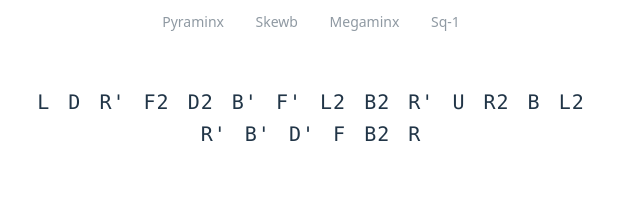
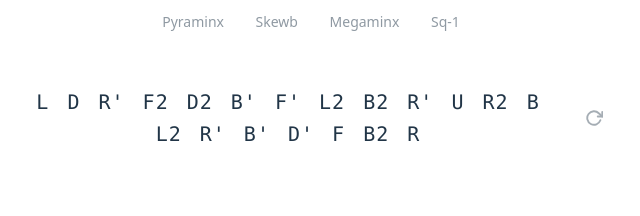
Before and after one commit to j-simian/scrambl, a React (Vite) app: page / in a window 1280 px wide. Shown: the part 301-517 px from the top of the page, without its empty margins (329-969 px from the left). Built offline with nearby package versions, Linux system fonts and the light colour scheme.

Commit message:
Add new scramble button with refresh icon next to scramble
Adds a small refresh-style button beside the scramble text that
regenerates a new scramble on click, without requiring a solve.

https://claude.ai/code/session_01FhFuPQoTzsgk2rCMiUYqJS

```diff
--- a/src/App.css
+++ b/src/App.css
@@ -393,7 +393,38 @@ main {
   gap: 2rem;
 }
 
+.scramble-row {
+  display: flex;
+  align-items: center;
+  gap: 0.75rem;
+}
+
+.new-scramble-btn {
+  flex-shrink: 0;
+  background: none;
+  border: none;
+  color: inherit;
+  opacity: 0.4;
+  cursor: pointer;
+  padding: 0.5rem;
+  border-radius: 0.375rem;
+  transition: opacity 0.15s, background-color 0.15s;
+  display: flex;
+  align-items: center;
+  justify-content: center;
+}
+
+.new-scramble-btn:hover {
+  opacity: 0.8;
+  background: rgba(255, 255, 255, 0.08);
+}
+
+.new-scramble-btn:active {
+  opacity: 1;
+}
+
 .scramble {
+  flex: 1;
   font-size: 1.25rem;
   font-family: ui-monospace, SFMono-Regular, SF Mono, Menlo, monospace;
   text-align: center;
--- a/src/pages/Timer.tsx
+++ b/src/pages/Timer.tsx
@@ -181,7 +181,19 @@ function Timer() {
       </div>
 
       <main>
-        <div className="scramble">{scramble}</div>
+        <div className="scramble-row">
+          <div className="scramble">{scramble}</div>
+          <button
+            className="new-scramble-btn"
+            onClick={() => setScramble(generateScramble(currentEvent))}
+            title="New scramble"
+          >
+            <svg width="18" height="18" viewBox="0 0 24 24" fill="none" stroke="currentColor" strokeWidth="2.5" strokeLinecap="round" strokeLinejoin="round">
+              <path d="M23 4v6h-6" />
+              <path d="M20.49 15a9 9 0 1 1-2.12-9.36L23 10" />
+            </svg>
+          </button>
+        </div>
         <div ref={timerRef} className={`timer ${timerState}`}>
           <span className="time">{formatTime(displayTime)}</span>
           <span className="hint">
```
